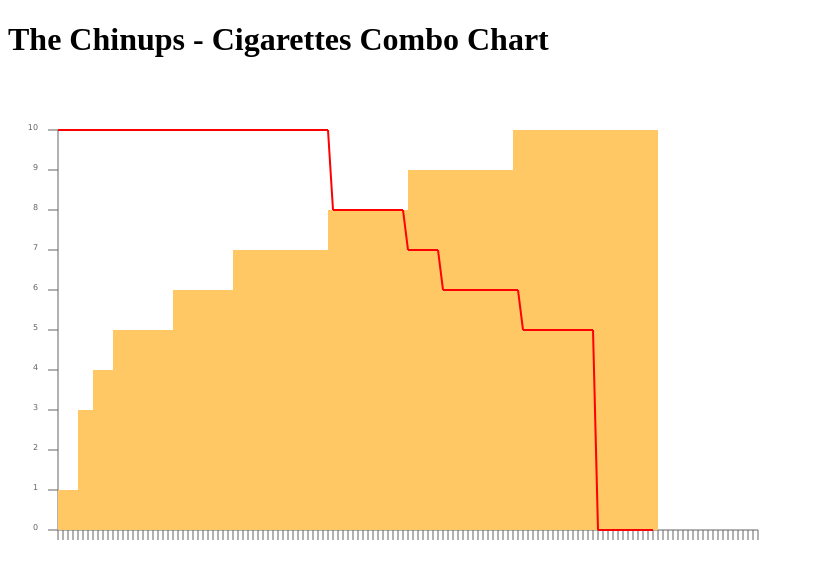
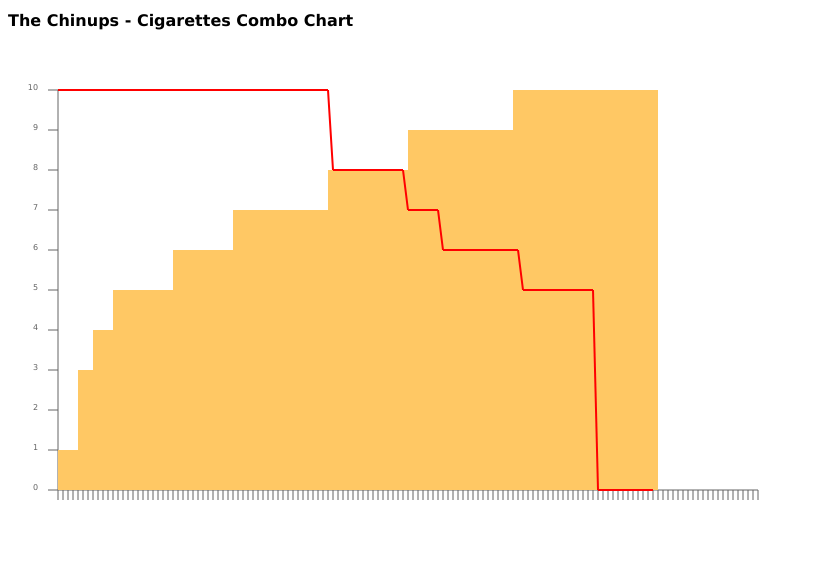
Before and after one commit to teochewthunder/cig-chinup-combo-chart, a plain HTML site: page index.html in a window 1280 px wide. Shown: the whole page, without its empty margins (0-814 px from the left). Drawn offline with nearby package versions, Linux system fonts and the light colour scheme.

Commit message:
Add files via upload

```diff
--- a/index.html
+++ b/index.html
@@ -10,10 +10,10 @@
 				height: 500px;
 			}
 
-			.h1
+			h1
 			{
-				font: bold 16px verdana;
-				fill: rgba(0, 0, 0, 1);
+				font-family: verdana;
+				font-size: 16px;
 			}
 
 			.scaleTick, .axesTick, .axesVertical, .axesHorizontal
```
